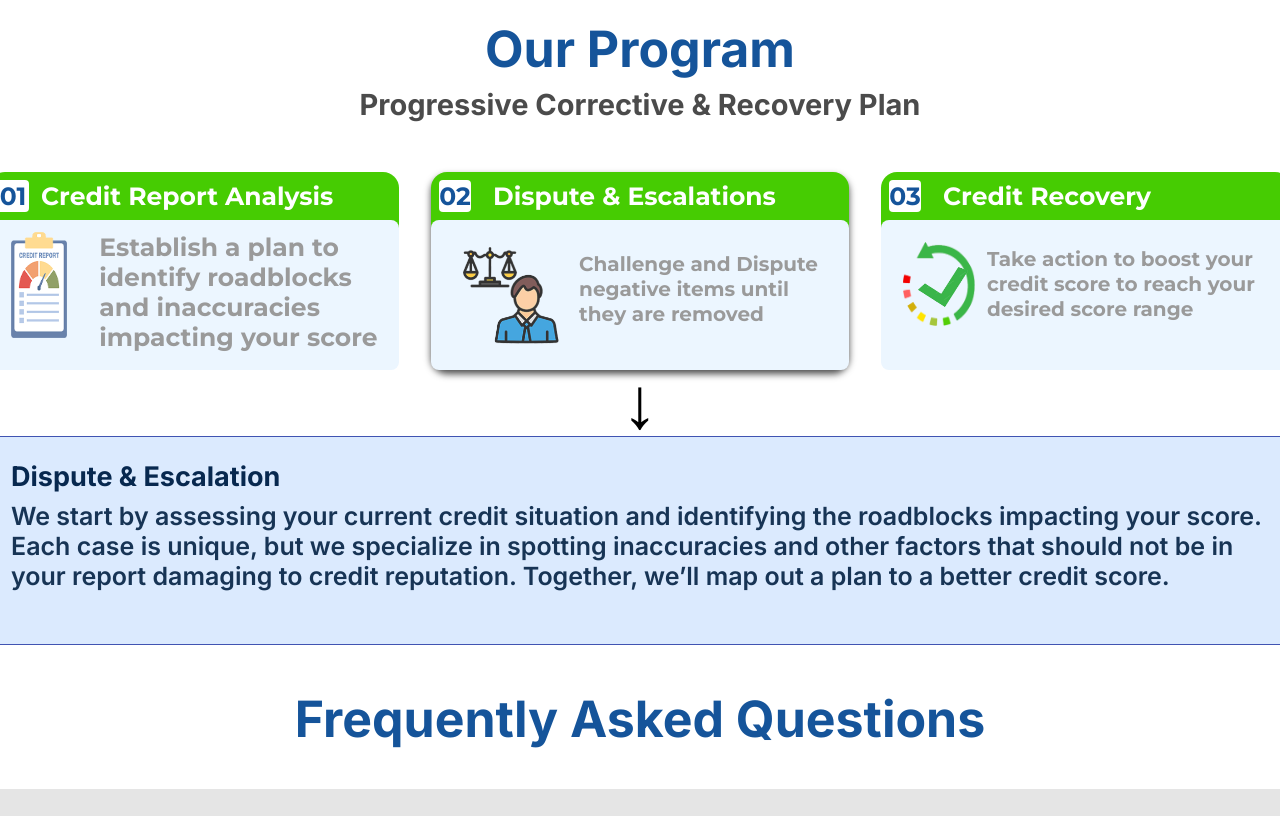
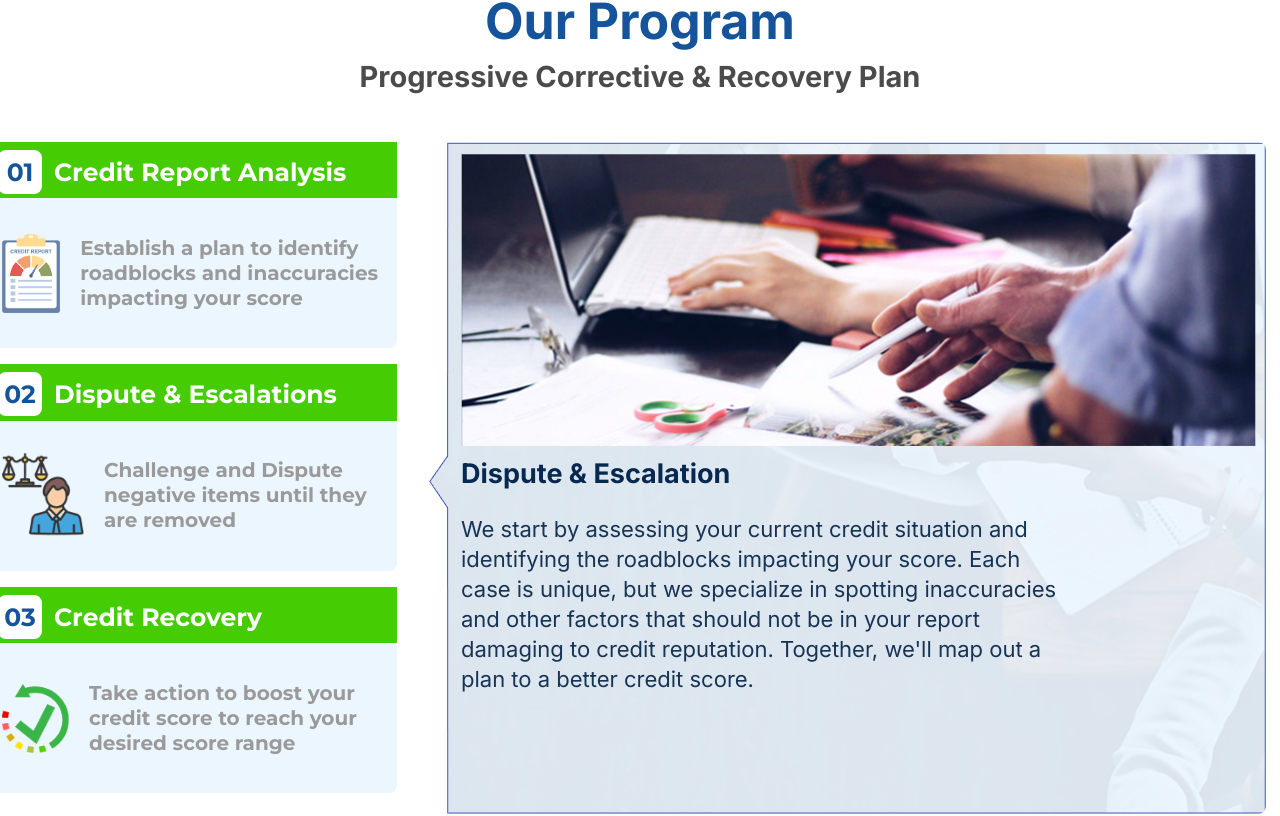
Before and after one commit to Nitin6404/ez-credit-repair, a React (Vite) app: page /about in a window 1280 px wide. Shown: the part 517-1333 px from the top of the page. Built offline with nearby package versions, Linux system fonts and the light colour scheme.

Commit message:
about page modified

```diff
--- a/src/components/landing/About.jsx
+++ b/src/components/landing/About.jsx
@@ -7,18 +7,38 @@ import { FaqAbout } from '../common/FAQSection';
 import { Footer } from '../common/Footer';
 import { Testimonial } from '../common/Testimonial';
 
-export function About() {
+// Program cards data
+const programCards = [
+  {
+    number: '1',
+    title: 'Credit Report Analysis',
+    image: credit,
+    description: 'Establish a plan to identify roadblocks and inaccuracies impacting your score',
+  },
+  {
+    number: '2',
+    title: 'Dispute & Escalations',
+    image: credit2,
+    description: 'Challenge and Dispute negative items until they are removed',
+  },
+  {
+    number: '3',
+    title: 'Credit Recovery',
+    image: credit3,
+    nestedImage: credit4,
+    description: 'Take action to boost your credit score to reach your desired score range',
+  },
+];
+
+// Header component with navigation
+function AboutHeader() {
   return (
-    <div>
     <div className="relative mt-3 p-2">
-        {/* Background Image */}
       <img
         src={AboutUs}
         alt="About Us Background"
         className="absolute inset-0 mt-[30px] h-full w-full object-cover opacity-100"
       />
-
-        {/* Inner Div with Background Image */}
       <div className="relative flex h-[130px] items-center p-2 text-white">
         <div className="ml-[80px] mt-[50px] flex max-w-screen-lg font-inter text-2xl font-bold leading-7">
           <span className="ml-10">Home</span>
@@ -27,16 +47,19 @@ export function About() {
         </div>
       </div>
     </div>
+  );
+}
 
-      <div className="mx-16 flex flex-col items-center justify-center bg-white">
-        {/* Header Section */}
+// Introduction section component
+function IntroSection() {
+  return (
     <div className="mt-[80px] flex w-[1300px] flex-col items-center justify-center text-center">
-          <p className="w-full font-inter text-2xl font-normal leading-7 text-[#434343]">
-            For the past 15 years, we've been dedicated to helping thousands of individuals repair
-            their credit and reclaim{' '}
+      <p className="w-full font-inter text-[22px] font-normal leading-7 text-[#434343]">
+        For the past 15 years, we've been dedicated to helping thousands of individuals repair their
+        credit and reclaim{' '}
         <div>
-              financial control. At EzeCredit, we fight for every consumer’s right to an accurate,
-              fair, and substantiated credit report.
+          financial control. At EzeCredit, we fight for every consumer's right to an accurate, fair,
+          and substantiated credit report.
         </div>
       </p>
       <h2 className="mt-[50px] font-inter text-[50px] font-bold leading-[60px] text-[#15549A]">
@@ -46,111 +69,99 @@ export function About() {
         Progressive Corrective & Recovery Plan
       </p>
     </div>
+  );
+}
 
-        {/* Program Cards Section */}
-        <div className="mb-6 mt-[50px] flex flex-col items-start justify-between md:flex-row md:space-x-8">
-          {/* Card 1 */}
-          {/* Card 1 */}
-          <div className="mb-4 w-[410px] flex-1 rounded-2xl bg-[#46CC02] text-white md:mb-0">
+// Single program card component
+function ProgramCard({ number, title, image, description, nestedImage }) {
+  return (
+    <div className="mb-4 hover:shadow-lg">
+      {/* Header */}
+      <div className="h-[56.48px] w-[407px] bg-[#46CC02] text-white">
         <div className="flex items-center p-2">
-              <div className="mr-3 flex h-8 w-8 items-center justify-center rounded bg-white font-montserrat text-[25px] font-bold leading-[30px] text-[#15549A]">
-                01
+          <div className="mr-3 flex h-11 w-11 items-center justify-center rounded-lg bg-white font-montserrat text-[25px] font-bold leading-[30px] text-[#15549A]">
+            {number.padStart(2, '0')}
           </div>
-              <h3 className="font-montserrat text-[25px] font-bold leading-[30px]">
-                Credit Report Analysis
-              </h3>
-            </div>
-
-            {/* Inner Card similar to Card 3 */}
-            <div className="flex h-[150px] w-[410px] rounded-lg bg-[#ECF6FF] p-3 text-[#9A9A9A] hover:bg-[#15549A] hover:text-white">
-              <div className="relative mr-3 inline-block">
-                {/* Image for Credit Report */}
-                <img
-                  src={credit}
-                  alt="Credit Report Icon"
-                  className="ml-[10px] inline-block h-[106px] w-[188px]"
-                />
-                {/* Nested Image (if needed) */}
-              </div>
-              <p className="ml-[30px] font-montserrat text-[25px] font-bold leading-[30px]">
-                Establish a plan to identify roadblocks and inaccuracies impacting your score
-              </p>
+          <h3 className="font-montserrat text-[25px] font-bold leading-[30px]">{title}</h3>
         </div>
       </div>
 
-          {/* Card 2 */}
-          <div className="mb-4 w-[418px] flex-1 rounded-2xl bg-[#46CC02] text-white shadow-[0_4px_7px_rgba(0,0,0,0.7)] md:mb-0">
-            <div className="flex items-center p-2">
-              <div className="mr-3 flex h-8 w-8 items-center justify-center rounded bg-white font-montserrat text-[25px] font-bold leading-[30px] text-[#15549A]">
-                02
+      {/* Content */}
+      <div className="flex h-[150px] items-center justify-center rounded-b-lg bg-[#ECF6FF] p-3 text-[#9A9A9A] transition-colors hover:bg-[#15549A] hover:text-white">
+        <div className="relative mr-[20px] inline-block">
+          <img src={image} alt={`${title} Icon`} className="inline-block" />
+          {nestedImage && (
+            <img
+              src={nestedImage}
+              alt="Nested Icon"
+              className="absolute left-[3px] top-[20px] ml-[10px] h-[40px] w-[40px]"
+            />
+          )}
         </div>
-              <h3 className="ml-[10px] font-montserrat text-[25px] font-bold leading-[30px]">
-                Dispute & Escalations
-              </h3>
-            </div>
-            <div className="flex h-[150px] w-[418px] rounded-lg bg-[#ECF6FF] p-3 text-[#9A9A9A] hover:bg-[#15549A] hover:text-white">
-              <img
-                src={credit2}
-                alt="Dispute Icon"
-                className="ml-[20px] mt-[15px] inline-block h-[100px] w-[96px]"
-              />
-              <p className="ml-[20px] mt-[20px] font-montserrat text-[20px] font-bold leading-[25px]">
-                Challenge and Dispute negative items until they are removed
-              </p>
+        <p className="font-montserrat text-[20px] font-bold leading-[25px]">{description}</p>
       </div>
     </div>
+  );
+}
 
-          {/* Card 3 */}
-          <div className="mb-4 w-[410px] flex-1 rounded-2xl bg-[#46CC02] text-white md:mb-0">
-            <div className="flex items-center p-2">
-              <div className="mr-3 flex h-8 w-8 items-center justify-center rounded bg-white font-montserrat text-[25px] font-bold leading-[30px] text-[#15549A]">
-                03
-              </div>
-              <h3 className="ml-[10px] font-montserrat text-[25px] font-bold leading-[30px]">
-                Credit Recovery
-              </h3>
+// Program section with cards and details
+function ProgramSection() {
+  return (
+    <div className="mt-12 flex w-[1300px] gap-8">
+      {/* Left side - Program Cards */}
+      <div className="flex w-[407px] flex-col">
+        {programCards.map(card => (
+          <ProgramCard key={card.number} {...card} />
+        ))}
       </div>
 
-            {/* Similar Inner Card as Card 2 */}
-            <div className="flex h-[150px] w-[410px] rounded-lg bg-[#ECF6FF] p-3 text-[#9A9A9A] hover:bg-[#15549A] hover:text-[#FFFFFF]">
-              <div className="relative ml-[10px] mr-3 inline-block">
-                {/* Image for Credit 3 */}
+      {/* Right side - Details with Image */}
+      <div className="flex-1">
+        <div className="relative h-[672px] w-[837px] overflow-hidden rounded-lg">
+          {/* Background Image */}
           <img
-                  src={credit3}
-                  alt="Recovery Icon"
-                  className="mt-[10px] inline-block h-[84px] w-[185px]"
+            src="/src/components/asset/dispute-bg.svg"
+            alt="Dispute Process Background"
+            className="absolute inset-0 h-full w-full object-cover"
           />
-                {/* Image for Credit 4 inside Credit 3 */}
+          {/* Content Overlay */}
+          <div className="relative z-10 pl-8 pt-3">
+            {/* Top Image */}
             <img
-                  src={credit4}
-                  alt="Nested Icon"
-                  className="absolute left-[15px] top-[35px] h-[40px] w-[50px]"
+              src="/src/components/asset/dispute.svg"
+              alt="Dispute Process"
+              className="h-[292px] w-[795px] object-cover"
             />
-              </div>
-              <p className="mt-[15px] font-montserrat text-[20px] font-bold leading-[25px]">
-                Take action to boost your credit score to reach your desired score range
+            <div className="pt-3">
+              <h4 className="mb-6 font-inter text-[27px] font-bold leading-[32px] text-[#07284F]">
+                Dispute & Escalation
+              </h4>
+              <p className="max-w-[600px] font-inter text-[22px] font-normal leading-[30px] text-[#173455]">
+                We start by assessing your current credit situation and identifying the roadblocks
+                impacting your score. Each case is unique, but we specialize in spotting
+                inaccuracies and other factors that should not be in your report damaging to credit
+                reputation. Together, we'll map out a plan to a better credit score.
               </p>
             </div>
           </div>
         </div>
+      </div>
+    </div>
+  );
+}
 
-        {/* Dispute & Escalation Details */}
-        <h1 className="mt-[-30px] text-7xl">↓</h1>
-        <div className="h-[209px] w-[1300px] border-[1px] border-[#4054B2] bg-blue-100 px-5 py-6">
-          <h4 className="mb-2 font-inter text-[27px] font-bold leading-[32px] text-[#07284F]">
-            Dispute & Escalation
-          </h4>
-          <p className="font-inter text-[25px] font-semibold leading-[30px] text-[#173455]">
-            We start by assessing your current credit situation and identifying the roadblocks
-            impacting your score. Each case is unique, but we specialize in spotting inaccuracies
-            and other factors that should not be in your report damaging to credit reputation.
-            Together, we’ll map out a plan to a better credit score.
-          </p>
-        </div>
+// Main About component
+export function About() {
+  return (
+    <div>
+      <AboutHeader />
+      <div className="mx-16 flex flex-col items-center justify-center bg-white">
+        <IntroSection />
+        <ProgramSection />
       </div>
       <FaqAbout />
       <Testimonial />
-      <Footer></Footer>
+      <Footer />
     </div>
   );
 }
--- a/src/components/landing/Home.jsx
+++ b/src/components/landing/Home.jsx
@@ -317,7 +317,7 @@ export function Home() {
             <div className="relative h-[191px] w-[540px] overflow-hidden rounded-lg">
               <img src={hands} alt="Credit Repair 1" className="h-[191px] w-[540px] object-cover" />
               <div className="absolute inset-0 flex flex-col justify-end p-4">
-                <span className="absolute left-5 top-4 h-[25px] w-[93px] rounded-lg border-2 border-white bg-[#059C4B] px-2 py-1 text-center font-inter text-[10px] font-[400] leading-[12px] text-white">
+                <span className="absolute left-5 top-4 h-[25px] w-[93px] rounded-lg border-2 border-white bg-[#059C4B] px-1 py-1 text-center font-inter text-[10px] font-[400] leading-[12px] text-white">
                   August 29, 2024
                 </span>
               </div>
@@ -338,7 +338,7 @@ export function Home() {
                 className="mt-[-20px] h-[189px] w-[535px] rounded-lg object-cover"
               />
               <div className="absolute inset-0 flex flex-col justify-end p-4">
-                <span className="absolute left-2 top-2 h-[25px] w-[93px] rounded-lg border-2 border-white bg-[#059C4B] px-2 py-1 text-center font-inter text-[10px] font-[400] leading-[12px] text-white">
+                <span className="absolute left-2 top-2 h-[25px] w-[93px] rounded-lg border-2 border-white bg-[#059C4B] px-1 py-1 text-center font-inter text-[10px] font-[400] leading-[12px] text-white">
                   August 29, 2024
                 </span>
               </div>
```
Also changed, not shown: src/components/common/Testimonial.jsx (+6 -3 lines), src/components/asset/dispute-bg.svg (added), src/components/asset/dispute.svg (added). Lines whose indentation alone changed are shown as unchanged.
